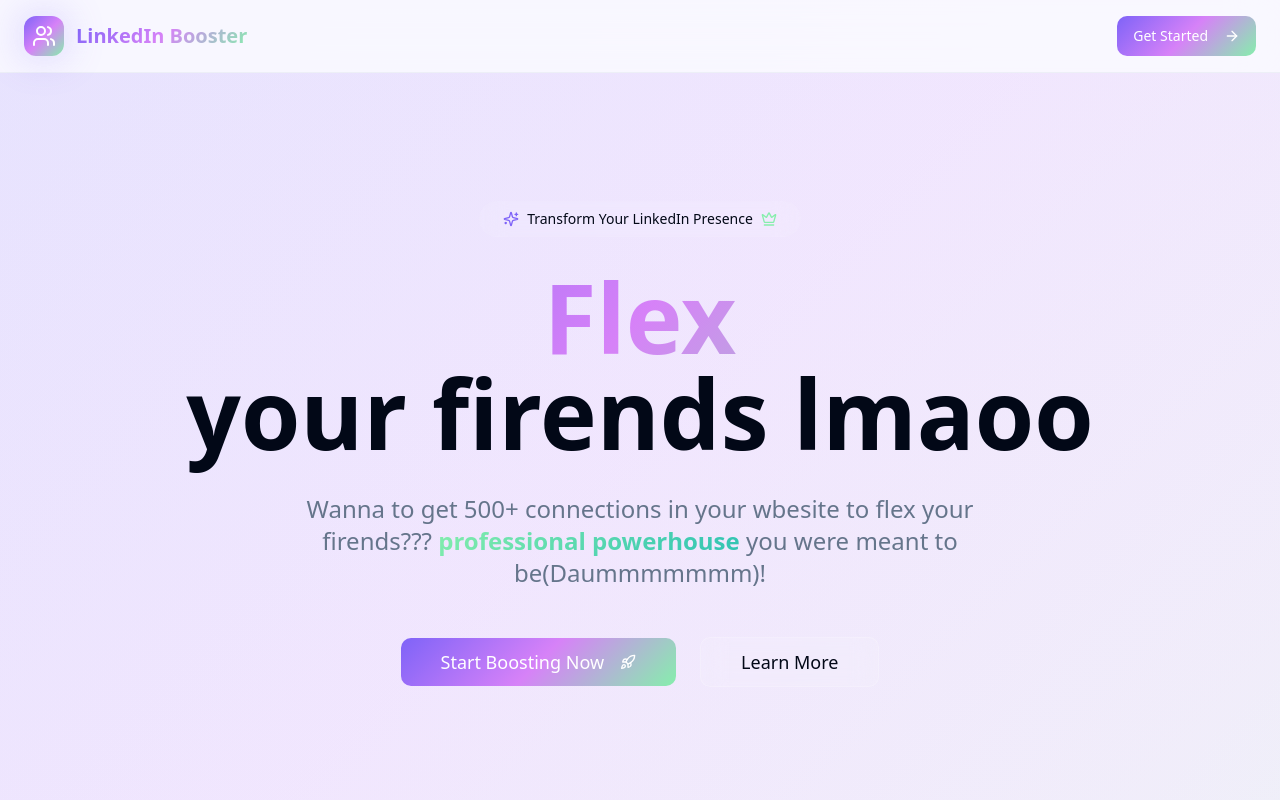
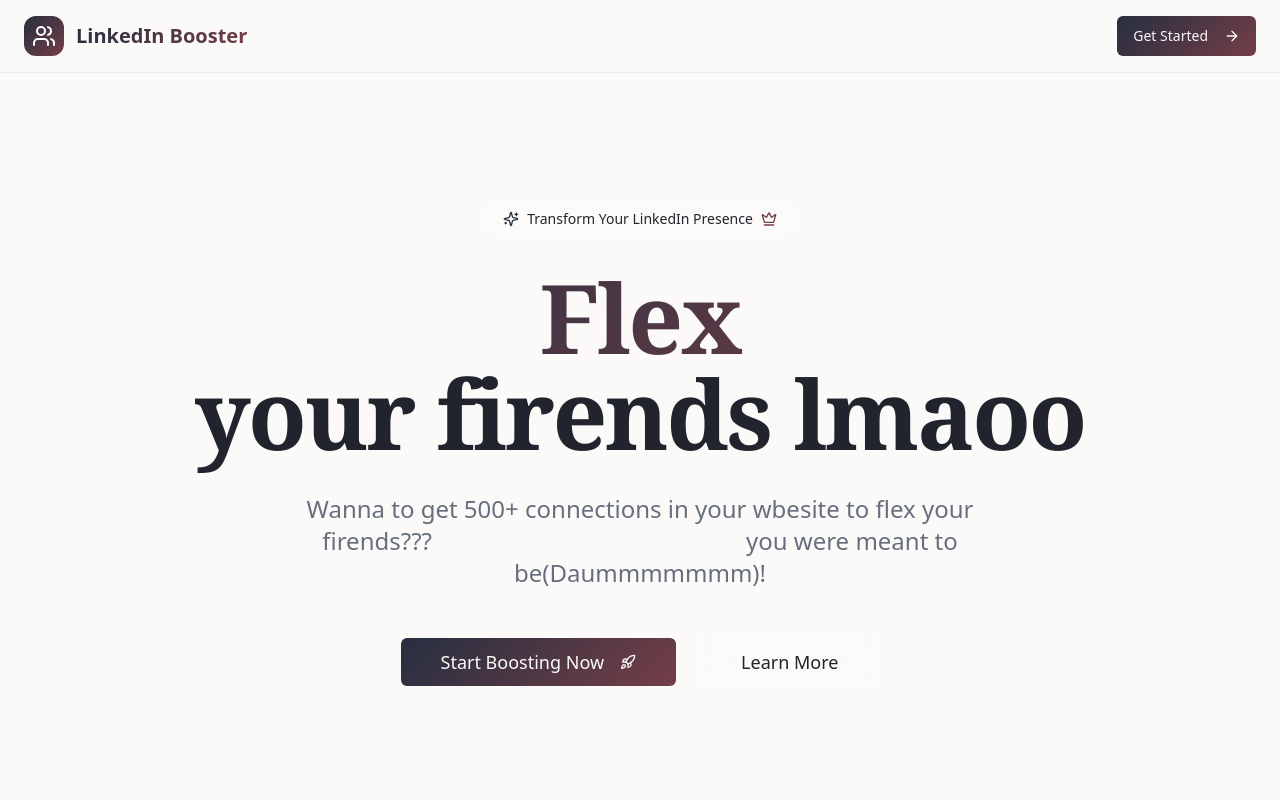
Before and after one commit to nandha-star/link-boost-flex, a React (Vite) app: page / in a window 1280 px wide. Shown: the top 800 px of the page. Built offline with nearby package versions, Linux system fonts and the light colour scheme.

Commit message:
Update index.css

```diff
--- a/src/index.css
+++ b/src/index.css
@@ -2,121 +2,83 @@
 @tailwind components;
 @tailwind utilities;
 
-/* Definition of the design system. All colors, gradients, fonts, etc should be defined here.
-All colors MUST be HSL.
-*/
-
 @layer base {
   :root {
-    /* Modern vibrant color palette */
-    --background: 240 100% 99%;
-    --foreground: 222 84% 4.9%;
+    /* Neutral editorial color palette */
+    --background: 30 20% 98%;
+    --foreground: 220 15% 15%;
 
     --card: 0 0% 100%;
-    --card-foreground: 222 84% 4.9%;
+    --card-foreground: 220 15% 15%;
 
     --popover: 0 0% 100%;
-    --popover-foreground: 222 84% 4.9%;
+    --popover-foreground: 220 15% 15%;
 
-    /* Vibrant primary colors */
-    --primary: 251 91% 68%;
-    --primary-foreground: 0 0% 100%;
-    --primary-glow: 283 89% 74%;
+    /* Muted elegant tones */
+    --primary: 220 25% 20%; /* deep charcoal */
+    --primary-foreground: 0 0% 98%;
 
-    /* Modern secondary palette */
-    --secondary: 325 84% 94%;
-    --secondary-foreground: 222 47% 11%;
+    --secondary: 30 15% 92%; /* soft beige */
+    --secondary-foreground: 220 15% 20%;
 
-    --muted: 240 38% 96%;
-    --muted-foreground: 215 16% 47%;
+    --muted: 0 0% 95%;
+    --muted-foreground: 220 10% 45%;
 
-    /* Vibrant accent colors */
-    --accent: 142 76% 73%;
-    --accent-foreground: 222 47% 11%;
+    --accent: 350 30% 35%; /* muted burgundy for highlights */
+    --accent-foreground: 0 0% 98%;
 
-    --destructive: 0 84% 60%;
-    --destructive-foreground: 210 40% 98%;
+    --destructive: 0 80% 45%;
+    --destructive-foreground: 0 0% 98%;
 
-    --border: 214 32% 91%;
-    --input: 214 32% 91%;
-    --ring: 251 91% 68%;
+    --border: 220 10% 85%;
+    --input: 220 10% 85%;
+    --ring: 220 25% 20%;
 
-    --radius: 0.75rem;
+    --radius: 0.5rem;
 
-    /* Gradient definitions */
-    --gradient-primary: linear-gradient(135deg, hsl(251 91% 68%) 0%, hsl(283 89% 74%) 50%, hsl(142 76% 73%) 100%);
-    --gradient-secondary: linear-gradient(135deg, hsl(325 84% 94%) 0%, hsl(240 38% 96%) 100%);
-    --gradient-accent: linear-gradient(135deg, hsl(142 76% 73%) 0%, hsl(174 62% 47%) 100%);
-    --gradient-hero: linear-gradient(135deg, hsl(251 91% 68% / 0.1) 0%, hsl(283 89% 74% / 0.1) 50%, hsl(142 76% 73% / 0.1) 100%);
+    /* Gradients (subtle, not flashy) */
+    --gradient-primary: linear-gradient(135deg, hsl(220 25% 20%) 0%, hsl(350 30% 35%) 100%);
+    --gradient-muted: linear-gradient(135deg, hsl(30 15% 95%) 0%, hsl(0 0% 100%) 100%);
 
-    /* Advanced shadows */
-    --shadow-soft: 0 2px 20px -2px hsl(251 91% 68% / 0.1);
-    --shadow-glow: 0 0 40px hsl(251 91% 68% / 0.3);
-    --shadow-card: 0 8px 32px -8px hsl(222 84% 4.9% / 0.08);
+    /* Shadows */
+    --shadow-soft: 0 2px 10px -2px hsl(220 20% 20% / 0.08);
+    --shadow-card: 0 4px 20px -4px hsl(220 20% 20% / 0.1);
 
-    /* Animation timing */
-    --transition-smooth: all 0.3s cubic-bezier(0.4, 0, 0.2, 1);
-
-    /* Sidebar colors */
-    --sidebar-background: 240 100% 99%;
-    --sidebar-foreground: 240 5% 26%;
-    --sidebar-primary: 251 91% 68%;
-    --sidebar-primary-foreground: 0 0% 98%;
-    --sidebar-accent: 240 48% 96%;
-    --sidebar-accent-foreground: 240 6% 10%;
-    --sidebar-border: 220 13% 91%;
-    --sidebar-ring: 251 91% 68%;
+    /* Transition */
+    --transition-smooth: all 0.35s ease-in-out;
   }
 
   .dark {
-    --background: 222 84% 4.9%;
-    --foreground: 210 40% 98%;
+    --background: 220 15% 12%;
+    --foreground: 30 20% 98%;
 
-    --card: 222 84% 4.9%;
-    --card-foreground: 210 40% 98%;
+    --card: 220 15% 15%;
+    --card-foreground: 30 20% 98%;
 
-    --popover: 222 84% 4.9%;
-    --popover-foreground: 210 40% 98%;
+    --popover: 220 15% 15%;
+    --popover-foreground: 30 20% 98%;
 
-    /* Dark mode vibrant colors */
-    --primary: 251 91% 68%;
-    --primary-foreground: 222 47% 11%;
-    --primary-glow: 283 89% 74%;
+    --primary: 30 20% 98%;
+    --primary-foreground: 220 25% 20%;
 
-    --secondary: 217 33% 18%;
-    --secondary-foreground: 210 40% 98%;
+    --secondary: 220 10% 20%;
+    --secondary-foreground: 30 20% 98%;
 
-    --muted: 217 33% 18%;
-    --muted-foreground: 215 20% 65%;
+    --muted: 220 10% 25%;
+    --muted-foreground: 220 10% 70%;
 
-    --accent: 142 76% 73%;
-    --accent-foreground: 222 84% 4.9%;
+    --accent: 350 30% 55%;
+    --accent-foreground: 30 20% 98%;
 
-    --destructive: 0 63% 31%;
-    --destructive-foreground: 210 40% 98%;
+    --destructive: 0 70% 40%;
+    --destructive-foreground: 30 20% 98%;
 
-    --border: 217 33% 18%;
-    --input: 217 33% 18%;
-    --ring: 251 91% 68%;
+    --border: 220 10% 25%;
+    --input: 220 10% 25%;
+    --ring: 30 20% 98%;
 
-    /* Dark gradients */
-    --gradient-primary: linear-gradient(135deg, hsl(251 91% 68%) 0%, hsl(283 89% 74%) 50%, hsl(142 76% 73%) 100%);
-    --gradient-secondary: linear-gradient(135deg, hsl(217 33% 18%) 0%, hsl(222 84% 4.9%) 100%);
-    --gradient-hero: linear-gradient(135deg, hsl(251 91% 68% / 0.15) 0%, hsl(283 89% 74% / 0.15) 50%, hsl(142 76% 73% / 0.15) 100%);
-
-    /* Dark shadows */
-    --shadow-soft: 0 2px 20px -2px hsl(251 91% 68% / 0.2);
-    --shadow-glow: 0 0 40px hsl(251 91% 68% / 0.4);
-    --shadow-card: 0 8px 32px -8px hsl(0 0% 0% / 0.3);
-
-    --sidebar-background: 240 6% 10%;
-    --sidebar-foreground: 240 5% 96%;
-    --sidebar-primary: 251 91% 68%;
-    --sidebar-primary-foreground: 0 0% 100%;
-    --sidebar-accent: 240 4% 16%;
-    --sidebar-accent-foreground: 240 5% 96%;
-    --sidebar-border: 240 4% 16%;
-    --sidebar-ring: 251 91% 68%;
+    --shadow-soft: 0 2px 10px -2px hsl(30 20% 98% / 0.1);
+    --shadow-card: 0 4px 20px -4px hsl(30 20% 98% / 0.15);
   }
 }
 
@@ -126,6 +88,26 @@ All colors MUST be HSL.
   }
 
   body {
-    @apply bg-background text-foreground;
+    @apply bg-background text-foreground font-sans antialiased;
+  }
+
+  h1, h2, h3 {
+    @apply font-serif tracking-tight;
+  }
+
+  h1 {
+    @apply text-6xl font-bold leading-tight;
+  }
+
+  h2 {
+    @apply text-4xl font-semibold;
+  }
+
+  h3 {
+    @apply text-2xl font-medium;
+  }
+
+  p {
+    @apply text-base leading-relaxed text-muted-foreground;
   }
 }
```
